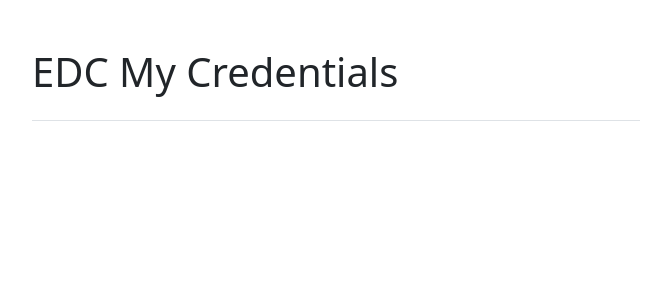
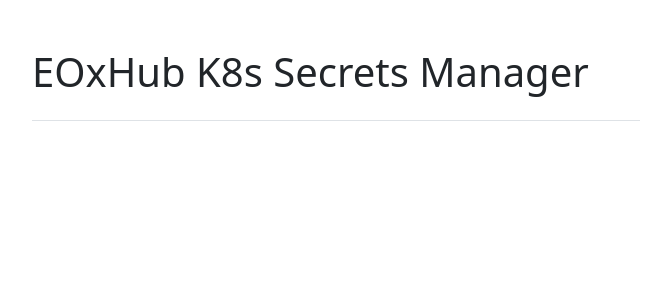
Before and after one commit to eoxhub-workspaces/credential-manager, a Python web app: template templates/base.html in a window 1280 px wide. Shown: the top 300 px of the page, without its empty margins (304-975 px from the left). Run offline with Jinja, Linux system fonts and the light colour scheme; the template is opened without the code that fills it, so the values that code supplies are empty.

Commit message:
change title and header

```diff
--- a/templates/base.html
+++ b/templates/base.html
@@ -1,7 +1,7 @@
 <html>
 
 <head>
-    <title>EDC My Credentials</title>
+    <title>EOxHub K8s Secrets Manager</title>
     <link href="https://cdn.jsdelivr.net/npm/bootstrap@5.0.0-beta3/dist/css/bootstrap.min.css" rel="stylesheet"
         integrity="sha384-eOJMYsd53ii+scO/bJGFsiCZc+5NDVN2yr8+0RDqr0Ql0h+rP48ckxlpbzKgwra6" crossorigin="anonymous">
 </head>
@@ -11,7 +11,7 @@
     <div class="col-md-6 mx-auto p-3 py-md-5">
 
         <header class="d-flex align-items-center pb-3 mb-5 border-bottom">
-            <h1>EDC My Credentials</h1>
+            <h1>EOxHub K8s Secrets Manager</h1>
         </header>
 
         {% block content %}{% endblock %}
```
